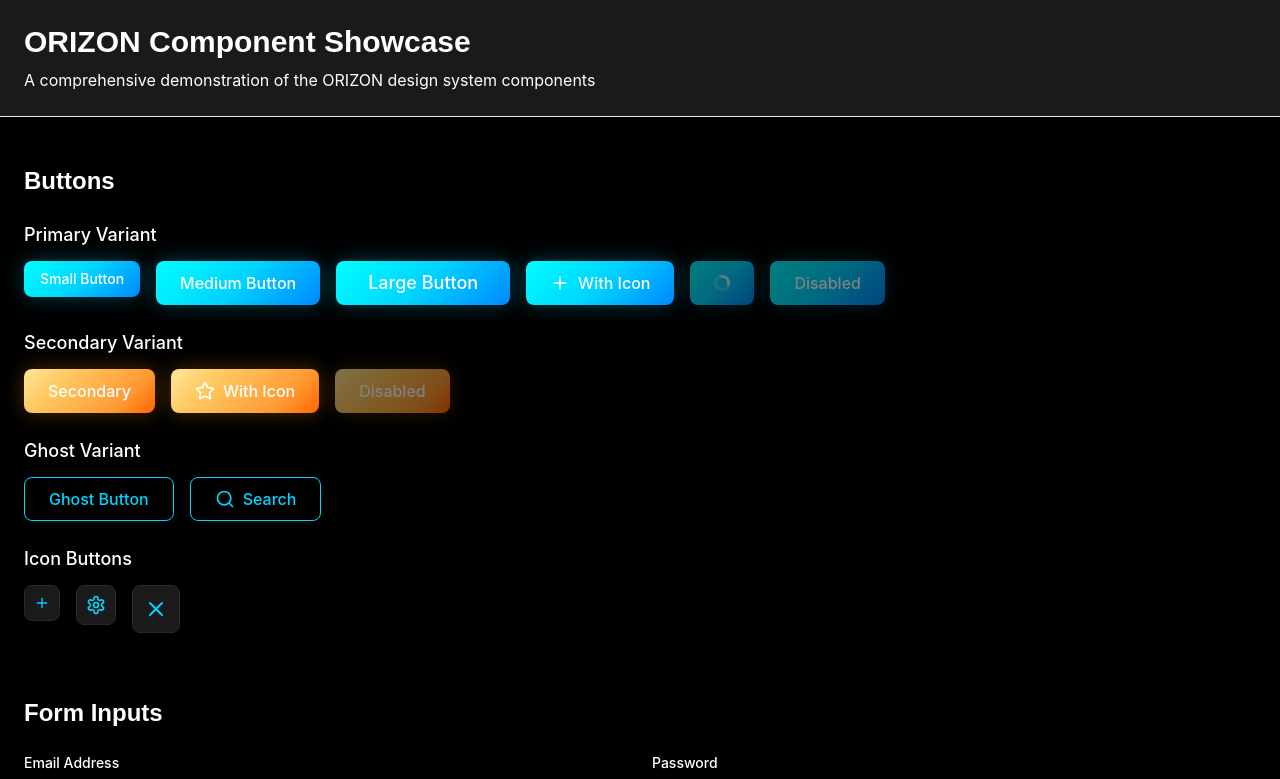
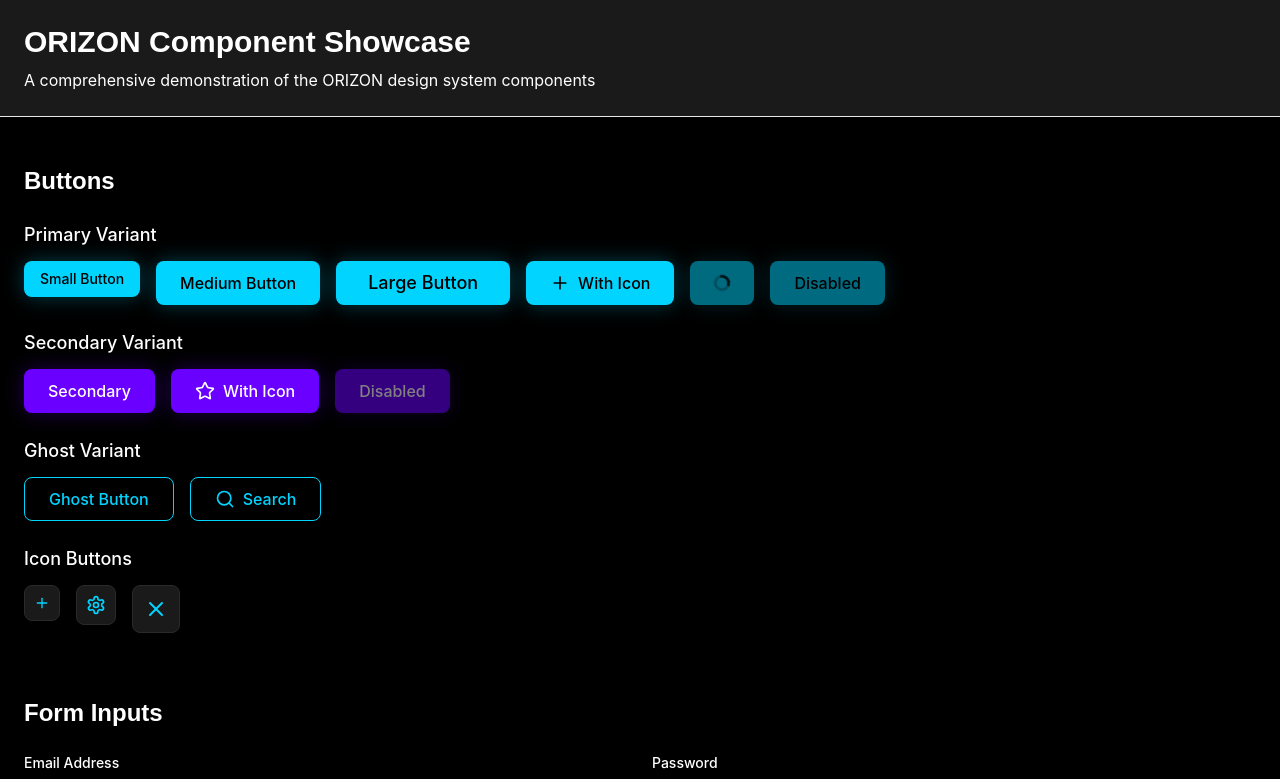
Before and after one commit to diegocconsolini/OrizonQA, a Next.js app: page /showcase in a window 1280 px wide. Shown: the top 779 px of the page. Built offline with nearby package versions, Linux system fonts and the light colour scheme.

Commit message:
Auto-commit: 2025-11-30 00:58:20

```diff
--- a/app/components/ui/Button.jsx
+++ b/app/components/ui/Button.jsx
@@ -34,8 +34,8 @@ export default function Button({
 
   // Variant styles
   const variants = {
-    primary: 'bg-gradient-primary text-white shadow-glow-primary hover:shadow-glow-primary-lg active:scale-95 focus:ring-primary',
-    secondary: 'bg-gradient-accent text-white shadow-glow-accent hover:shadow-glow-accent-lg active:scale-95 focus:ring-accent',
+    primary: 'bg-primary hover:bg-primary-hover active:bg-primary-active text-black shadow-glow-primary hover:shadow-glow-primary-lg active:scale-95 focus:ring-primary',
+    secondary: 'bg-quantum hover:bg-quantum-light text-white shadow-[0_0_20px_rgba(106,0,255,0.3)] hover:shadow-[0_0_40px_rgba(106,0,255,0.5)] active:scale-95 focus:ring-quantum',
     ghost: 'bg-transparent border border-primary text-primary hover:bg-primary/10 hover:shadow-glow-primary active:bg-primary/20 focus:ring-primary',
     icon: 'bg-surface-dark text-primary border border-surface-hover-dark hover:bg-surface-hover-dark hover:shadow-glow-primary active:scale-95 focus:ring-primary',
   };
```
Also changed, not shown: 1 other file (tests, documents, lock files or other folders).
